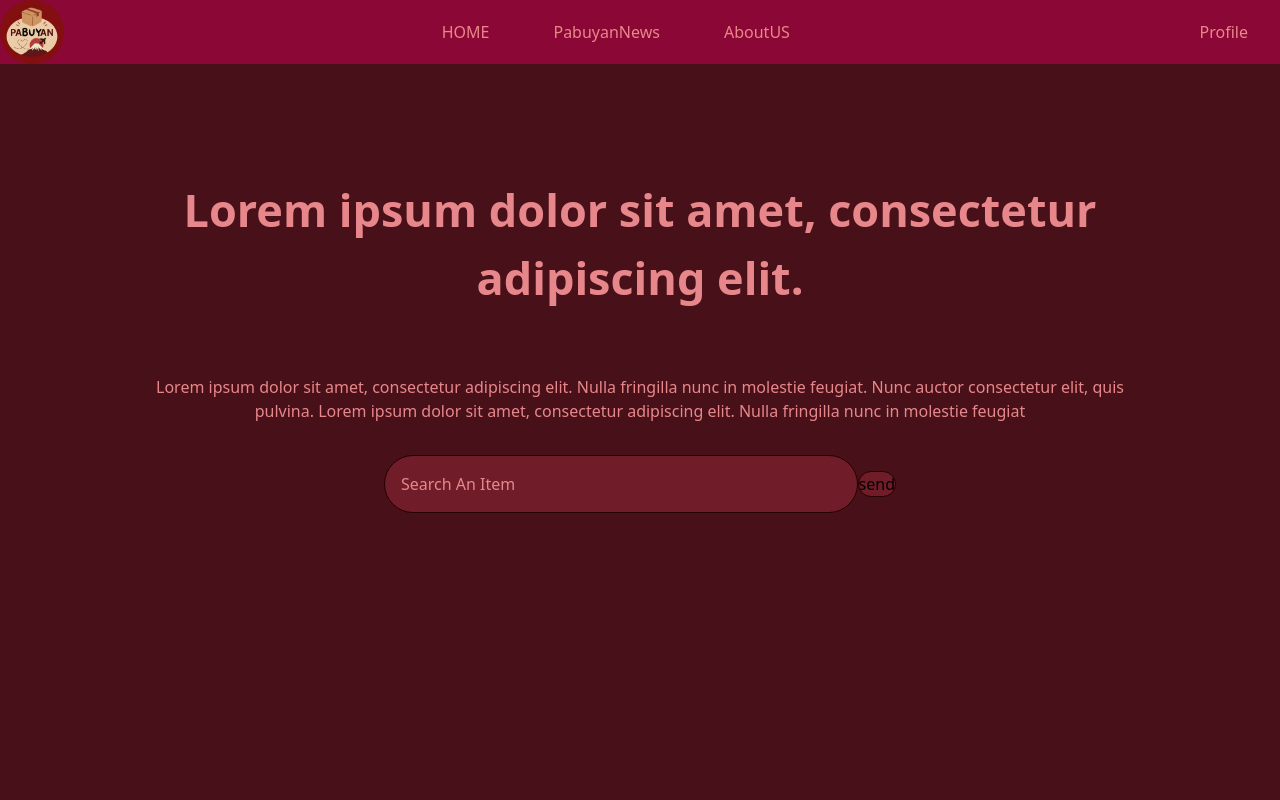
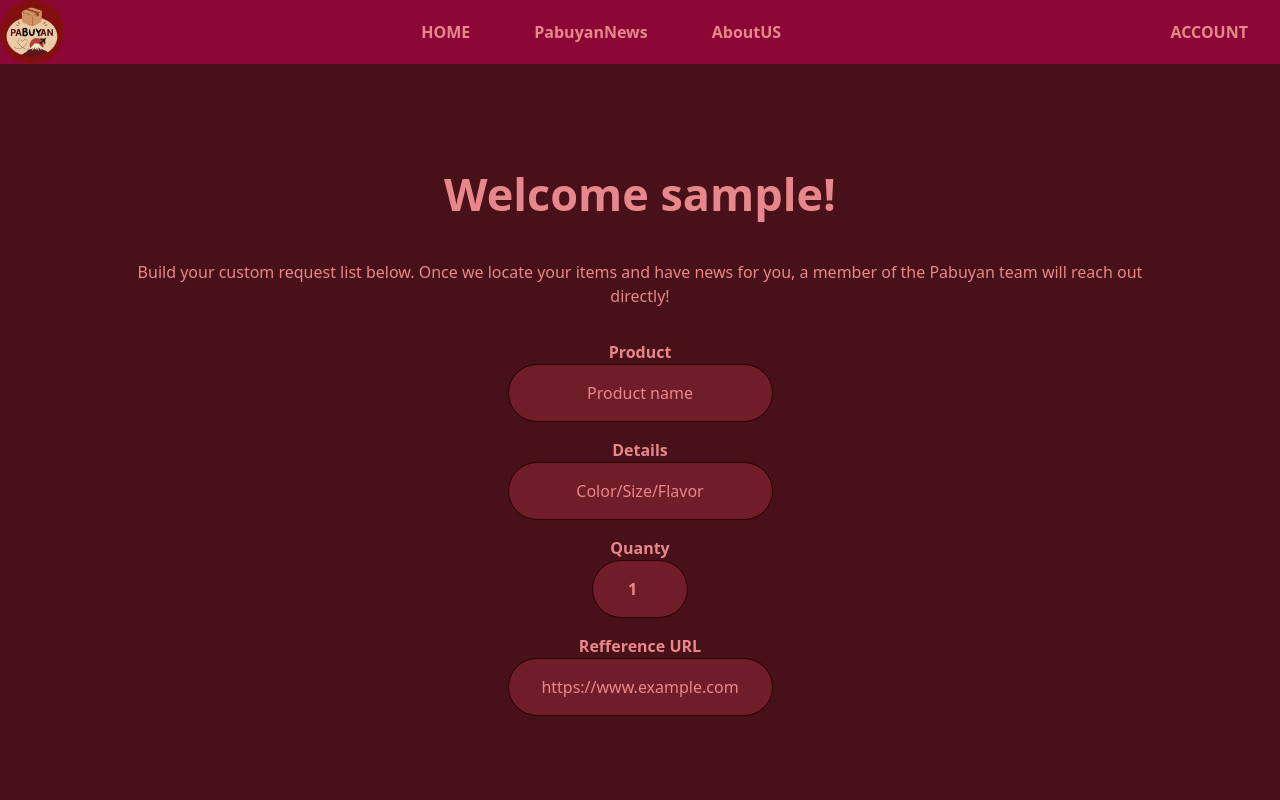
Before and after one commit to wattakeshi/Japan-paBUYan, a React (Vite) app: page / in a window 1280 px wide. Shown: the top 800 px of the page. Built offline with nearby package versions, Linux system fonts and the light colour scheme; sample sign-in values are in the browser's storage.

Commit message:
add: WishlistStructure

```diff
--- /dev/null
+++ b/src/Components/AddProductForm.jsx
@@ -0,0 +1,47 @@
+import React from 'react'
+
+const Search = () => {
+  return (
+
+     <div className=' flex flex-col items-center w-full max-w-lg mx-auto bg-transparent
+                      rounded-full '>
+                <p className='pt-4 w-4/5  font-bold mx-auto text-cor5 text-center text-[16px]'>Product</p>
+
+      <input
+        type="text"
+        placeholder="Product name" required
+        className=" p-4 text-cor5 placeholder-cor5 text-center
+                   bg-cor3 border rounded-full  border-cor1"/>
+
+
+                <p className='pt-4 w-4/5  font-bold mx-auto text-cor5 text-center text-[16px]'>Details</p>
+      <input
+        type="text"
+        placeholder="Color/Size/Flavor"
+        className=" p-4 text-cor5 placeholder-cor5 text-center
+                   bg-cor3 border rounded-full  border-cor1"/>
+
+                <p className='pt-4 w-4/5  font-bold mx-auto text-cor5 text-center text-[16px]'>Quanty</p>
+      <input
+        type="number"
+        min="1"
+        max="99"
+        defaultValue="1"
+        className='w-24 p-4 text-cor5 text-center bg-cor3 border border-cor1 rounded-full
+                   outline-none focus:ring-2 focus:ring-cor5/50 font-bold'
+    />
+
+                <p className='pt-4 w-4/5  font-bold mx-auto text-cor5 text-center text-[16px]'>Refference URL</p>
+      <input
+        type="text"
+        placeholder="https://www.example.com"
+        className=" p-4 text-cor5 placeholder-cor5 text-center
+                   bg-cor3 border rounded-full  border-cor1"/>
+
+
+      </div>
+
+  )
+}
+
+export default Search
--- a/src/Components/Header.jsx
+++ b/src/Components/Header.jsx
@@ -1,22 +1,25 @@
 import React from 'react'
 import banner from "../assets/images/banner.png"
-import Search from './Search'
+import Search from './AddProductForm'
 const Header = () => {
+
+    const username = localStorage.getItem("pabuyan_user_name");
+
   return (
  <>
  <div>
     <div className="hidden md:block">
     <div className=' bg-cor2 h-[740px] w-full py-20  '>
-          <h1 className='py-8 w-3/4 mx-auto font-bold text-cor5 text-center text-[45px]'> Lorem ipsum dolor sit amet, consectetur adipiscing elit.</h1>
-      <p className='py-8 w-4/5 mx-auto text-cor5 text-center text-[16px]'>Lorem ipsum dolor sit amet, consectetur adipiscing elit. Nulla fringilla nunc in molestie feugiat. Nunc auctor consectetur elit, quis pulvina. Lorem ipsum dolor sit amet, consectetur adipiscing elit. Nulla fringilla nunc in molestie feugiat</p>
+          <h1 className='py-4 w-3/4 mx-auto font-bold text-cor5 text-center text-[45px]'> Welcome {username}!</h1>
+      <p className='py-4 w-4/5 mx-auto text-cor5 text-center text-[16px]'>Build your custom request list below. Once we locate your items and have news for you, a member of the Pabuyan team will reach out directly!</p>
       <Search />
     </div>
     </div>
     <div className='block md:hidden lg:hidden'>
     <img src={banner} alt="PaBUYan Banner" />
 
-     <h1 className='pt-8 w-3/4 mx-auto font-bold text-cor4 opacity-95 text-center text-[20px]'> Lorem ipsum dolor sit amet, consectetur adipiscing elit.</h1>
-      <p className=' w-4/5 mx-auto text-cor4 opacity-95 text-center text-[12px]'>Lorem ipsum dolor sit amet, consectetur adipiscing elit. Nulla fringilla nunc in molestie feugiat. Nunc auctor consectetur elit, quis pulvina. Lorem ipsum dolor sit amet, consectetur adipiscing elit. Nulla fringilla nunc in molestie feugiat</p>
+     <h1 className='pt-8 w-3/4 mx-auto font-bold text-cor3 opacity-95 text-center text-[20px]'> Welcome {username}!</h1>
+      <p className=' w-4/5 mx-auto text-cor3 opacity-95 text-center text-[12px]'>Build your custom request list below. Once we locate your items and have news for you, a member of the Pabuyan team will reach out directly!</p>
 
     </div>
   </div>
--- a/src/Components/Layout/Footer.jsx
+++ b/src/Components/Layout/Footer.jsx
@@ -3,7 +3,7 @@
 const Footer = () => {
   return (
     <div className='mx-auto'>
-<div className="w-screen pb-12  border-t-4 border-cor5 md:pt-12 mx-auto grid grid-cols-1  gap-8 bg-cor2 pt-12  md:px-auto">
+<div className="w-full pb-12  border-t-4 border-cor5 md:pt-12 mx-auto grid grid-cols-1  gap-8 bg-cor2 pt-12  md:px-auto">
 
     {/* Contact Information */}
     <div className='md:pl-24'>
--- a/src/Components/Layout/NavBar.jsx
+++ b/src/Components/Layout/NavBar.jsx
@@ -4,18 +4,18 @@
 const NavBar = () => {
   return (
   <div>
-    <div className='hidden md:block'>
+    <div className='hidden md:block w-full'>
     <div className='flex justify-between items-center bg-rose-900'>
       <img src={logo} alt="JapanpaBUYan" className="h-16 p-0 rounded-full" />
 
       <div className='flex '>
-        <Link to="/" className='text-cor5 opacity-100 px-8 hover:bg-cor2'>HOME</Link>
-        <Link to="/PabuyanNews" className='text-cor5 opacity-100 px-8 hover:bg-cor2'>PabuyanNews</Link>
-        <Link to="/AboutUS" className='text-cor5 opacity-100 px-8 hover:bg-cor2'>AboutUS</Link>
+        <Link to="/" className='text-cor5 opacity-100 px-8  hover:bg-cor2 !font-bold'>HOME</Link>
+        <Link to="/PabuyanNews" className='text-cor5 px-8 opacity-100  hover:bg-cor2 !font-bold'>PabuyanNews</Link>
+        <Link to="/AboutUS" className='text-cor5 px-8 opacity-100  hover:bg-cor2 !font-bold'>AboutUS</Link>
 
       </div>
 
-       <Link to="/Profile" className='text-cor5 opacity-100 px-8 hover:bg-cor2'>Profile</Link>
+       <Link to="/Profile" className='text-cor5 opacity-100 px-8 hover:bg-cor2 !font-bold'>ACCOUNT</Link>
     </div>
     </div>
     <div className='flex justify-between items-center bg-cor3  h-12  md:hidden py-8'>
--- a/src/Components/Search.jsx
+++ /dev/null
@@ -1,21 +0,0 @@
-import React from 'react'
-
-const Search = () => {
-  return (
-
-     <div className='flex items-center w-full max-w-lg mx-auto bg-transparent
-                      rounded-full '>
-      <input
-        type="text"
-        placeholder="Search An Item"
-        className="flex-grow p-4 text-cor5 placeholder-cor5
-                   bg-cor3 border rounded-full  border-cor1"
-      />
-      <input type="submit" value="send"
-      className=' bg-cor3 border rounded-full  border-cor1'/>
-      </div>
-
-  )
-}
-
-export default Search
--- a/src/Pages/Profile.jsx
+++ b/src/Pages/Profile.jsx
@@ -92,12 +92,12 @@
   return (
     <div>
       <NavBar />
-          <div className='min-h-screen w-full bg-[url("/sakurabg.png")] bg-[length:400px] md:py-16 py-4 '>
+          <div className='min-h-screen w-full bg-[url("/sakurabg.png")] bg-[length:400px] md:py-16 py-8 pb-20 '>
 
   <div className='border-4 rounded-xl m-4 border-cor5 px-4 mx-4 md:w-3/4 md:mx-auto py-12 bg-cor2 opacity-80'>
-       <h1 className='py-8 w-3/4 mx-auto font-bold text-cor5 text-center text-[45px]'> Welcome {costumerData.name}!</h1>
+       <h1 className='hidden md:block py-8 w-3/4 mx-auto font-bold text-cor5 text-center text-[45px]'> Welcome {costumerData.name}!</h1>
 
-      <p className='pb-4 w-4/5 mx-auto text-cor5 text-center text-[16px]'> if you have any problem, you can <strong>EDIT</strong> or <strong>DELETE</strong> your profile settings here, or if you prefer,
+      <p className='pb-4 w-4/5 mx-auto text-cor5 text-center text-[16px]'> <strong>EDIT</strong> or <strong>DELETE</strong> your profile settings here, or if you prefer,
             reach out to us directly through our social media!</p>
 
            <form onSubmit={handeEditProfile}>
```
